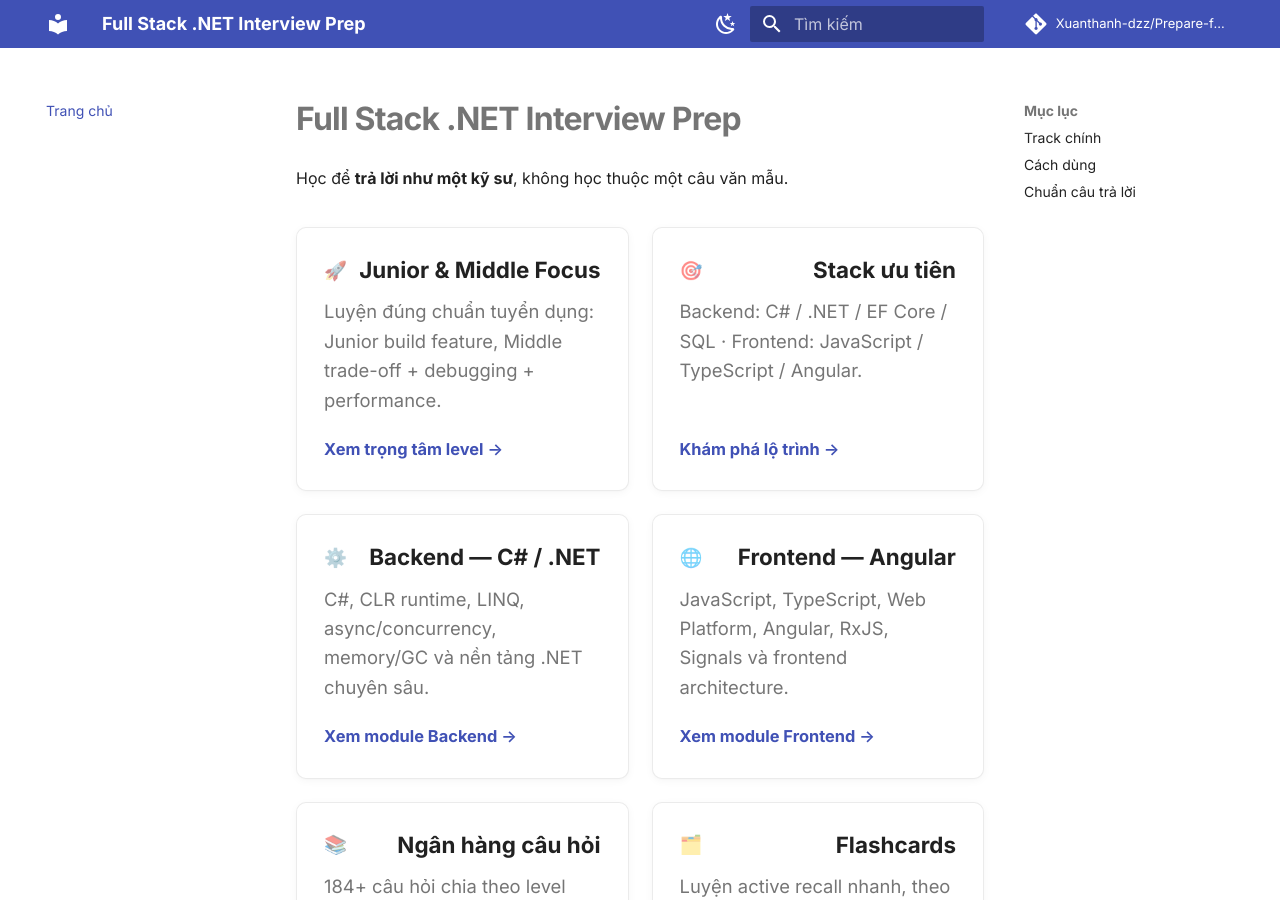
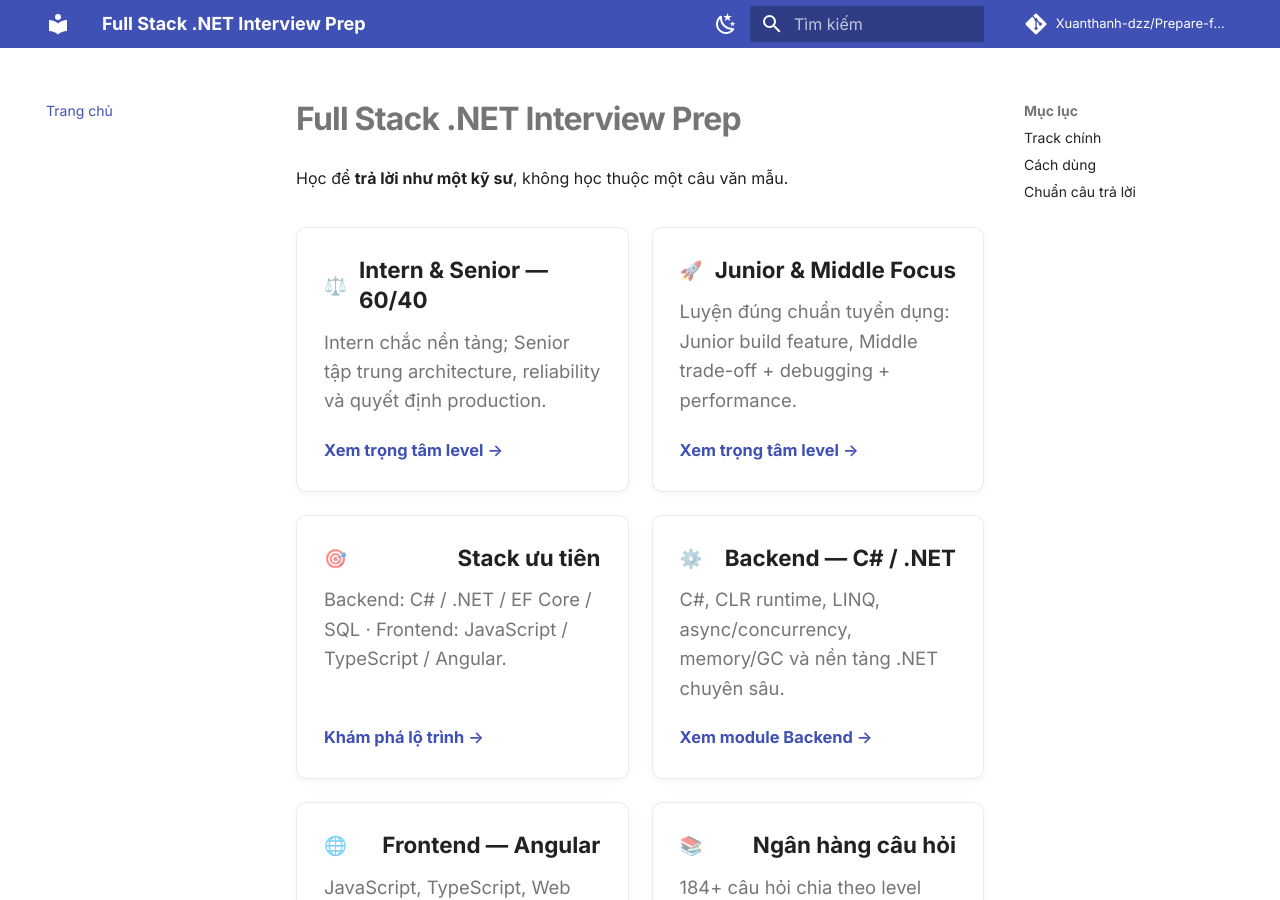
Before and after one commit to Xuanthanh-dzz/Prepare-for-job-interviews, an MkDocs documentation site: the page built from docs/index.md, in a window 1280 px wide and 900 px high. Built offline with MkDocs 1.6.1 and Material for MkDocs 9.7.7, drawn with Linux system fonts in a browser that asks for light colours; comment, search, counter and statistics services are not loaded; some of the changed text lies outside the part shown.

Commit message:
docs: highlight Intern Senior focus and refresh question count

```diff
--- a/docs/index.md
+++ b/docs/index.md
@@ -3,6 +3,14 @@
 Học để **trả lời như một kỹ sư**, không học thuộc một câu văn mẫu.
 
 <div class="hero-grid">
+  <a class="hero-card" href="tracks/intern-senior/">
+    <div class="hero-card-header">
+      <span class="hero-card-icon">⚖️</span>
+      <strong>Intern & Senior — 60/40</strong>
+    </div>
+    <span>Intern chắc nền tảng; Senior tập trung architecture, reliability và quyết định production.</span>
+    <div class="hero-card-footer">Xem trọng tâm level &rarr;</div>
+  </a>
   <a class="hero-card" href="tracks/junior-middle/">
     <div class="hero-card-header">
       <span class="hero-card-icon">🚀</span>
@@ -75,7 +83,7 @@ Repo ưu tiên làm sâu các công nghệ gắn trực tiếp với vị trí *
 2. Chọn module và level gần với vị trí bạn chuẩn bị ứng tuyển.
 3. Học theo **Question Bank** để hiểu bản chất.
 4. Chuyển sang **Flashcards** để luyện nhớ chủ động.
-5. Nếu đang ứng tuyển Junior/Middle, dùng trang **Junior & Middle Focus** làm checklist.
+5. Dùng trang **Intern & Senior — 60/40** hoặc **Junior & Middle Focus** làm checklist theo level.
 6. Cuối cùng làm **Mock Interview** theo level + track + topic và tự trả lời thành tiếng trước khi mở đáp án.
 
 ## Chuẩn câu trả lời
```
